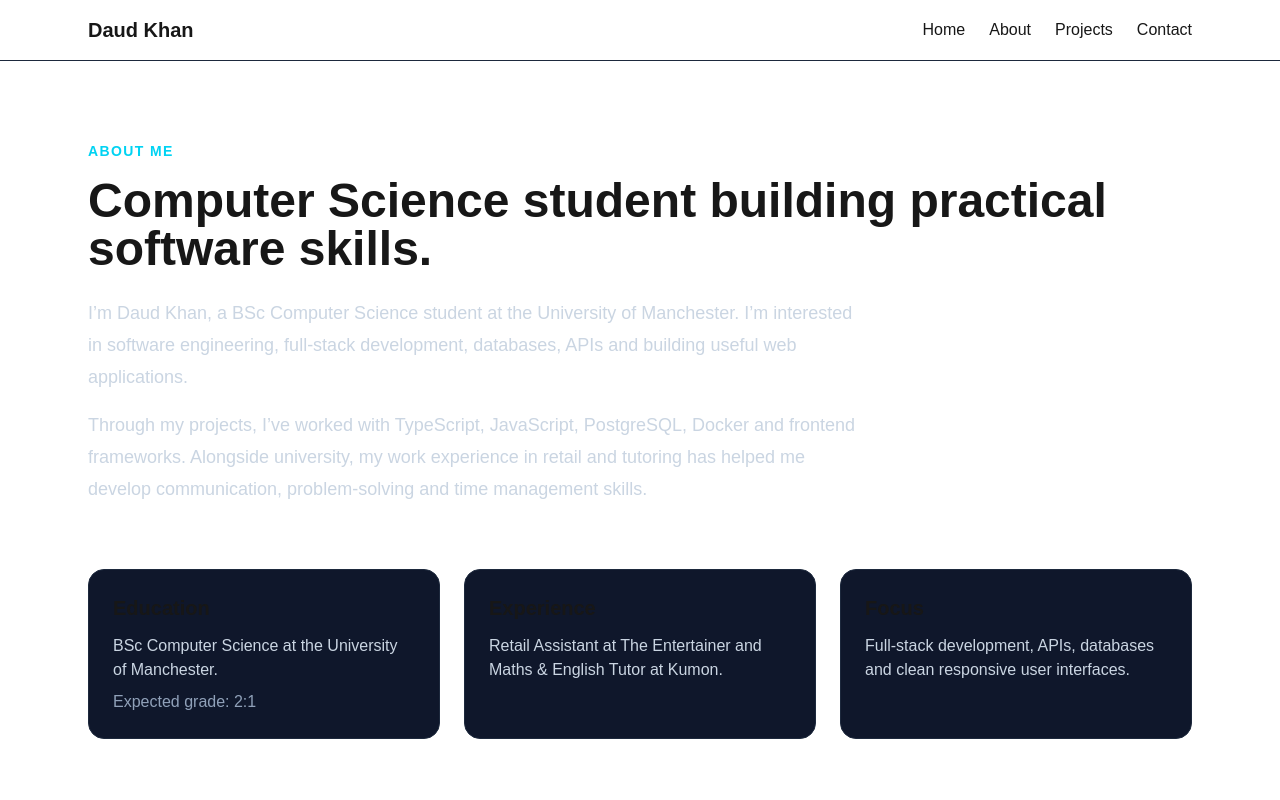
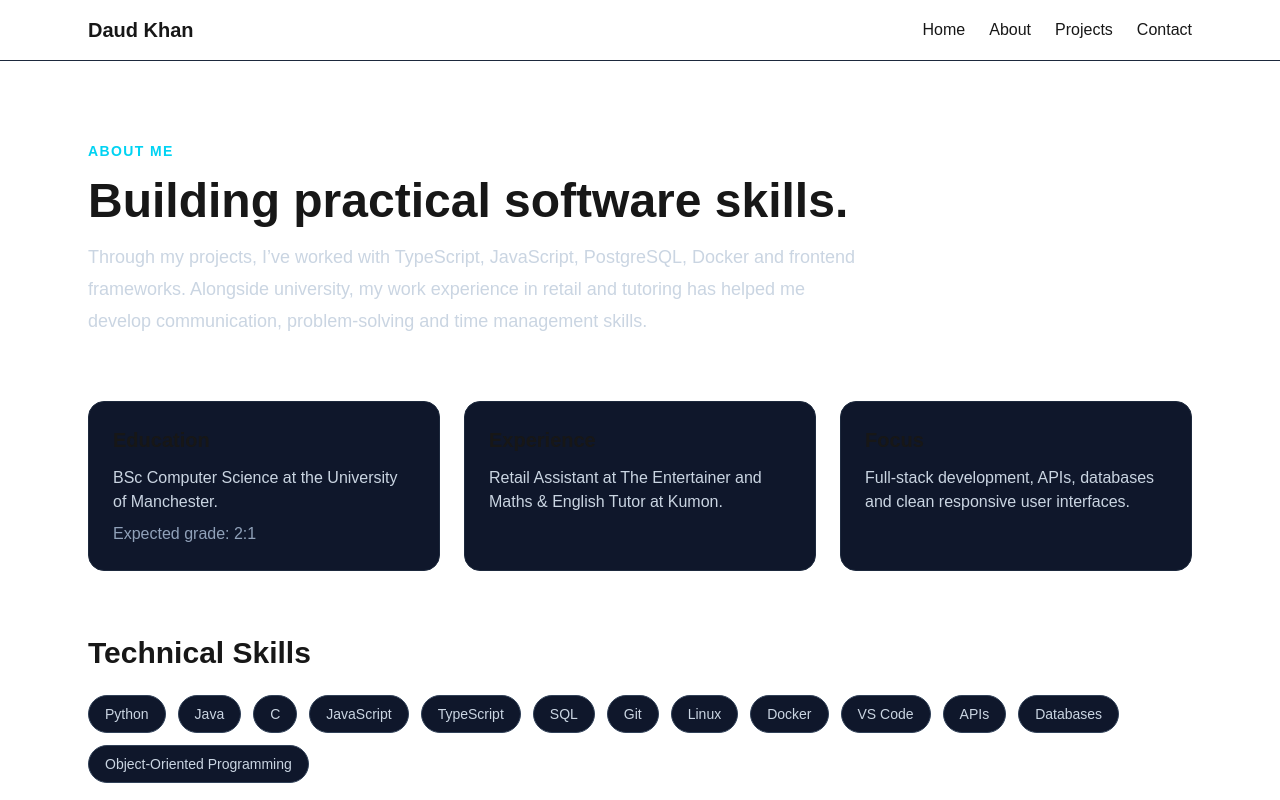
Before and after one commit to daudkhan06/daud-portfolio, a Next.js app: page /about in a window 1280 px wide. Shown: the top 800 px of the page. Built offline with nearby package versions, Linux system fonts and the light colour scheme.

Commit message:
condensed about page

```diff
--- a/app/about/page.tsx
+++ b/app/about/page.tsx
@@ -23,14 +23,8 @@ export default function About() {
         </p>
 
         <h1 className="mt-4 text-5xl font-bold">
-          Computer Science student building practical software skills.
+          Building practical software skills.
         </h1>
-
-        <p className="mt-6 max-w-3xl text-lg leading-8 text-slate-300">
-          I’m Daud Khan, a BSc Computer Science student at the University of
-          Manchester. I’m interested in software engineering, full-stack
-          development, databases, APIs and building useful web applications.
-        </p>
 
         <p className="mt-4 max-w-3xl text-lg leading-8 text-slate-300">
           Through my projects, I’ve worked with TypeScript, JavaScript,
```
